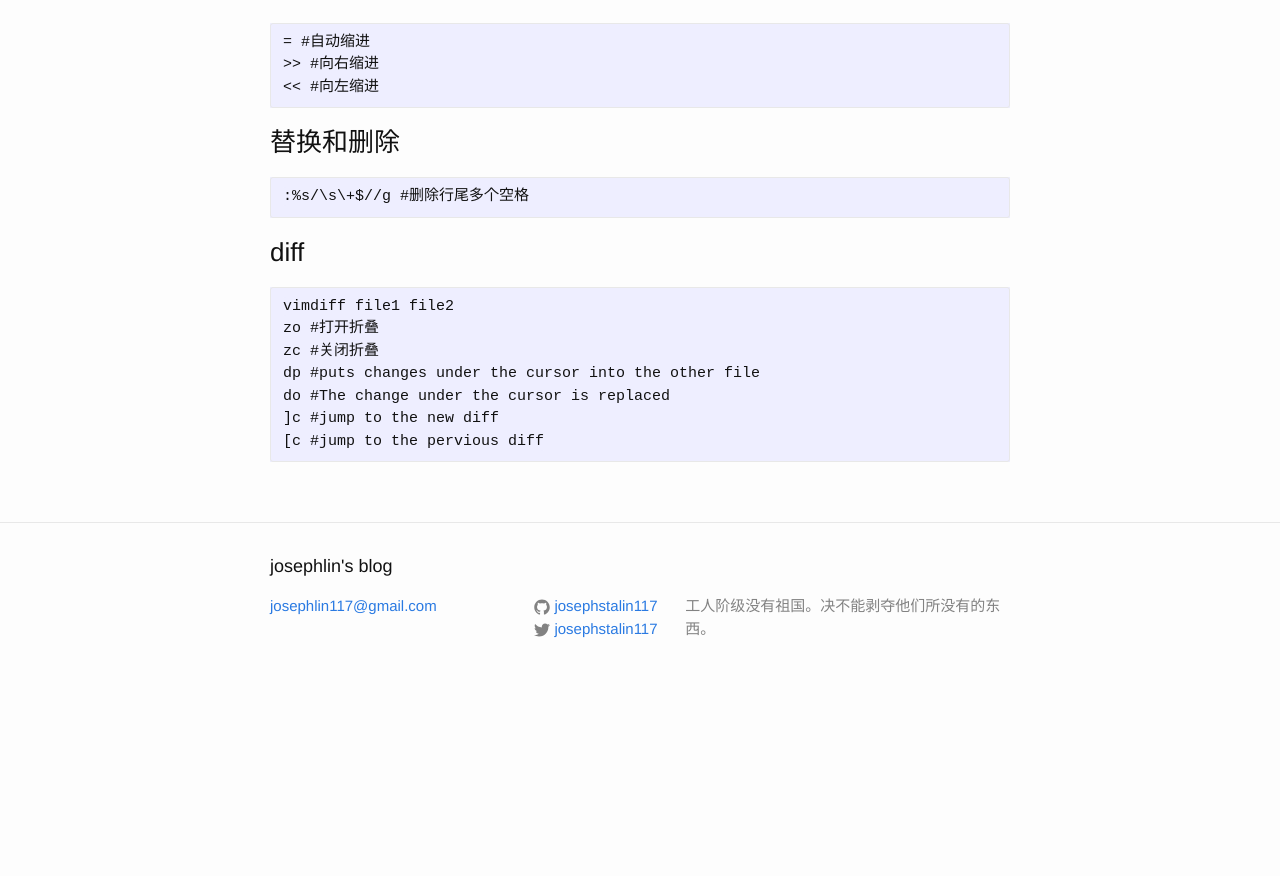
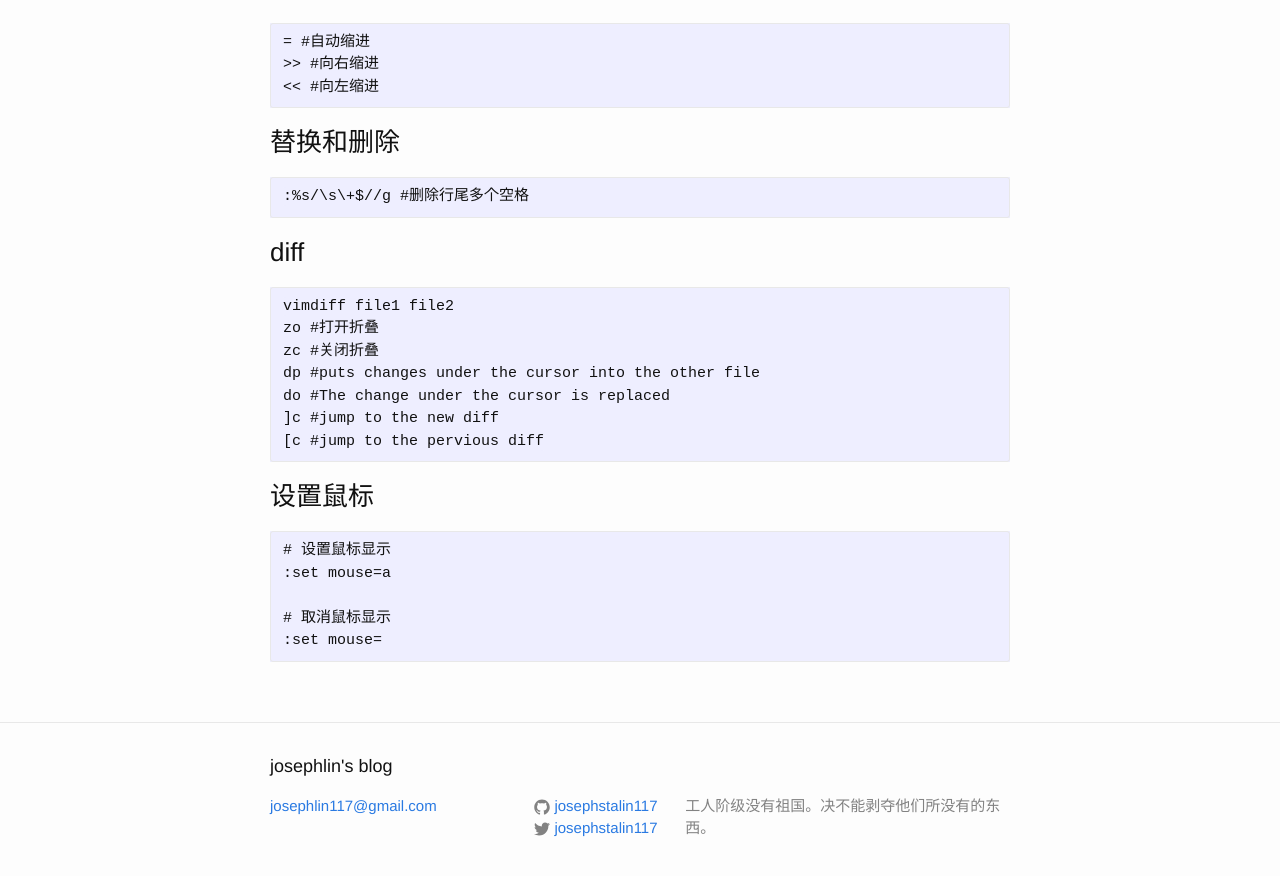
Before and after one commit to josephstalin117/josephstalin117.github.io, a Jekyll site: the page built from _posts/2016-07-03-vim.markdown, in a window 1280 px wide and 900 px high, scrolled down 2288 px. Shown: the top 876 px of the window. Built offline with Jekyll 4.4.1, drawn with Linux system fonts in a browser that asks for light colours; before the commit the page ends 2988 px from its top, so only the background shows below that.

Commit message:
add vimrc mouse

````diff
--- a/_posts/2016-07-03-vim.markdown
+++ b/_posts/2016-07-03-vim.markdown
@@ -132,3 +132,12 @@ do #The change under the cursor is replaced
 ]c #jump to the new diff
 [c #jump to the pervious diff
 ```
+
+### 设置鼠标
+```
+# 设置鼠标显示
+:set mouse=a
+
+# 取消鼠标显示
+:set mouse=
+```
````
